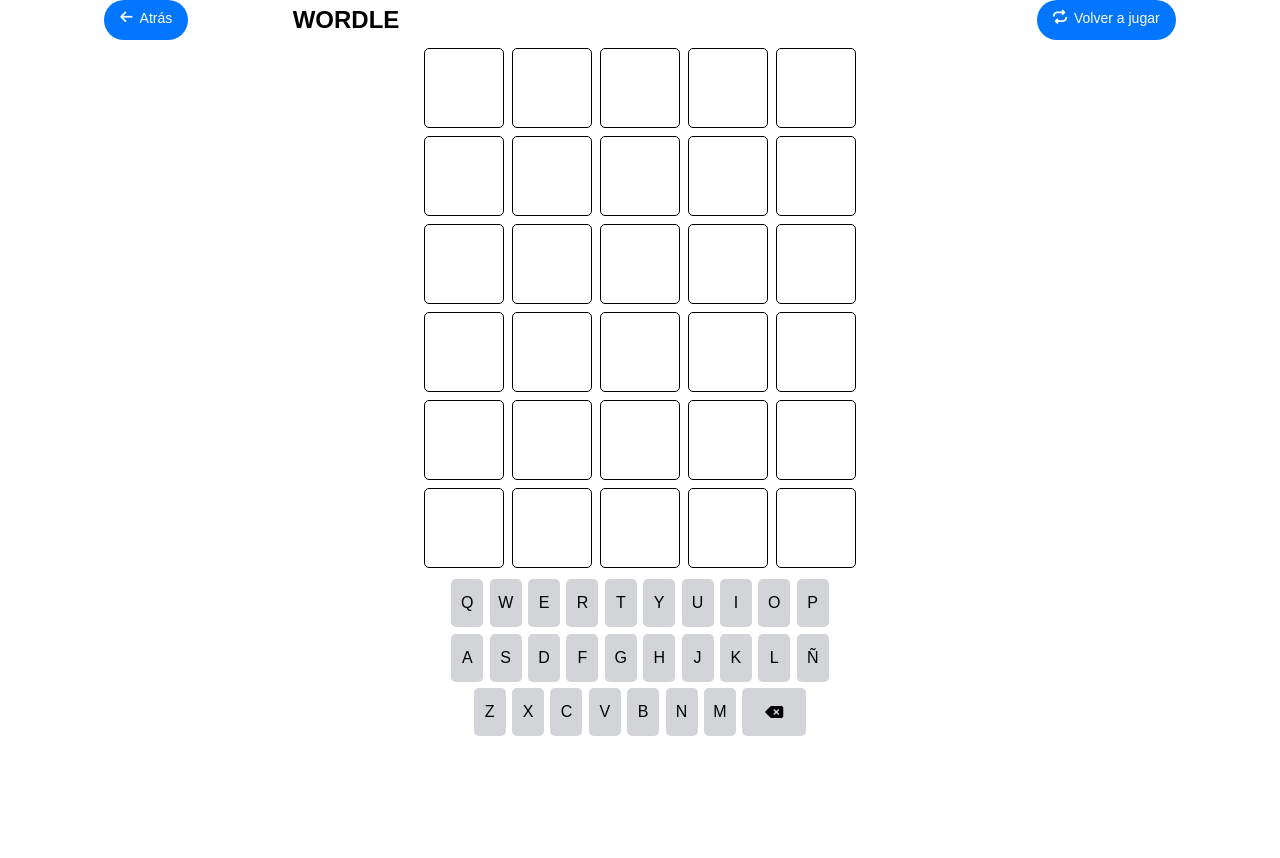
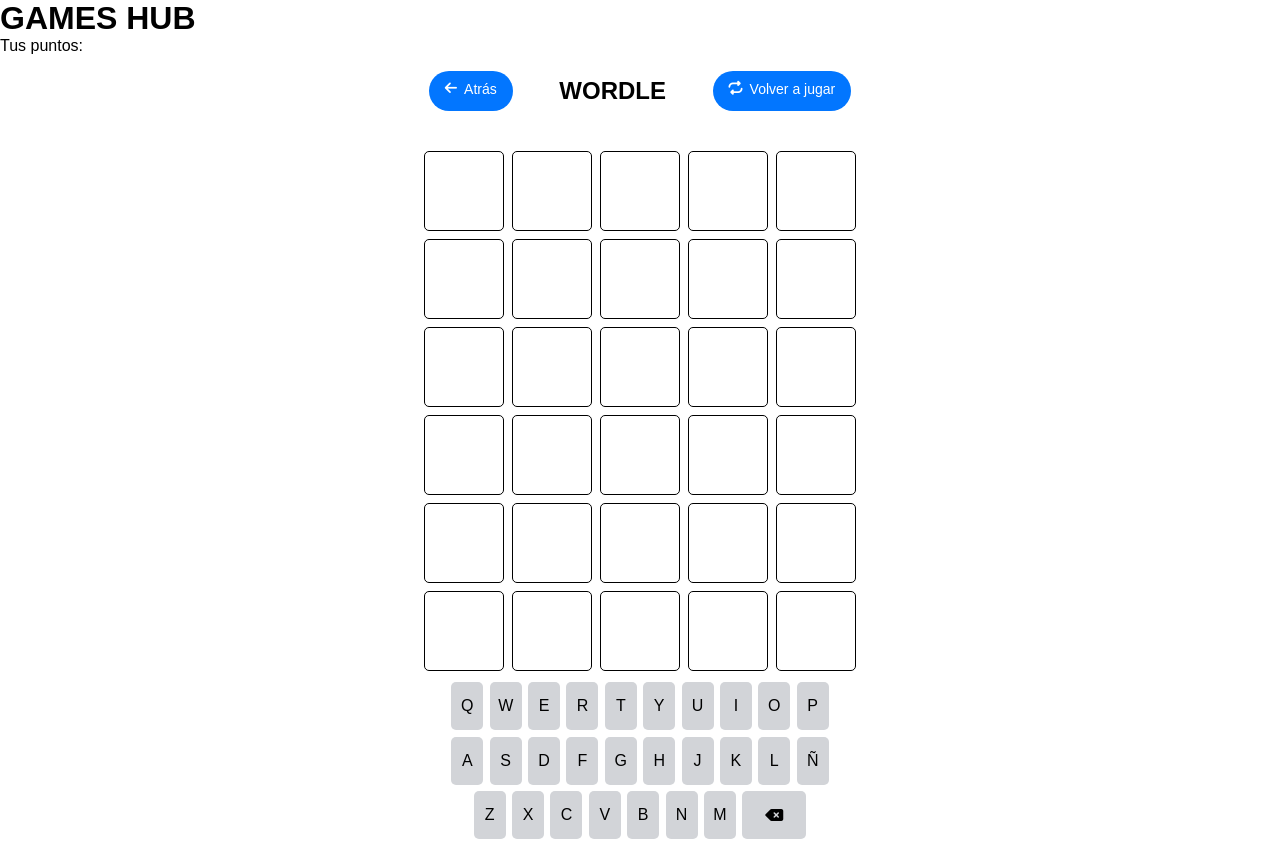
Before and after one commit to SerLarMan/Master-Full-Stack, a website built with Vite: page index.html in a window 1280 px wide. Both pictures are taken after a click on the element "Wordle". Before the commit the page ends 800 px from the top, so only its background shows below. Built offline with nearby package versions, Linux system fonts and the light colour scheme.

Commit message:
Cambios menores

```diff
--- a/src/components/gameContainer/gameContainer.scss
+++ b/src/components/gameContainer/gameContainer.scss
@@ -1,10 +1,6 @@
 .titleSection {
+  width: 33%;
   display: flex;
   flex-direction: row;
-  justify-content: space-evenly;
-
-  h2 {
-    width: 50%;
-    align-self: center;
-  }
+  justify-content: space-between;
 }
--- a/src/components/header/header.js
+++ b/src/components/header/header.js
@@ -1,5 +1,13 @@
 export function setUpHeader(component) {
   component.textContent = "";
 
+  const h1 = document.createElement("h1");
+  h1.textContent = "GAMES HUB";
+
+  const span = document.createElement("span");
+  span.textContent = "Tus puntos: ";
+
+  component.append(h1);
+  component.append(span);
   return component;
 }
--- a/src/components/key/key.scss
+++ b/src/components/key/key.scss
@@ -10,6 +10,7 @@
   color: black;
   &:hover {
     cursor: pointer;
+    background-color: #c4c5c8;
   }
 }
 
@@ -37,7 +38,7 @@
 }
 
 .shake {
-  animation: shake 0.6s cubic-bezier(.36,.07,.19,.97) both;
+  animation: shake 0.6s cubic-bezier(0.36, 0.07, 0.19, 0.97) both;
 }
 
 .jump {
@@ -72,19 +73,24 @@
 }
 
 @keyframes shake {
-  10%, 90% {
+  10%,
+  90% {
     transform: translate3d(-1px, 0, 0);
   }
 
-  20%, 80% {
+  20%,
+  80% {
     transform: translate3d(2px, 0, 0);
   }
 
-  30%, 50%, 70% {
+  30%,
+  50%,
+  70% {
     transform: translate3d(-4px, 0, 0);
   }
 
-  40%, 60% {
+  40%,
+  60% {
     transform: translate3d(4px, 0, 0);
   }
 }
--- a/src/styles/global.scss
+++ b/src/styles/global.scss
@@ -8,8 +8,13 @@
   font-family: Arial, Helvetica, sans-serif;
 }
 
+main,
 section {
   display: flex;
   flex-direction: column;
   align-items: center;
 }
+
+section {
+  margin: 1em 0;
+}
```
